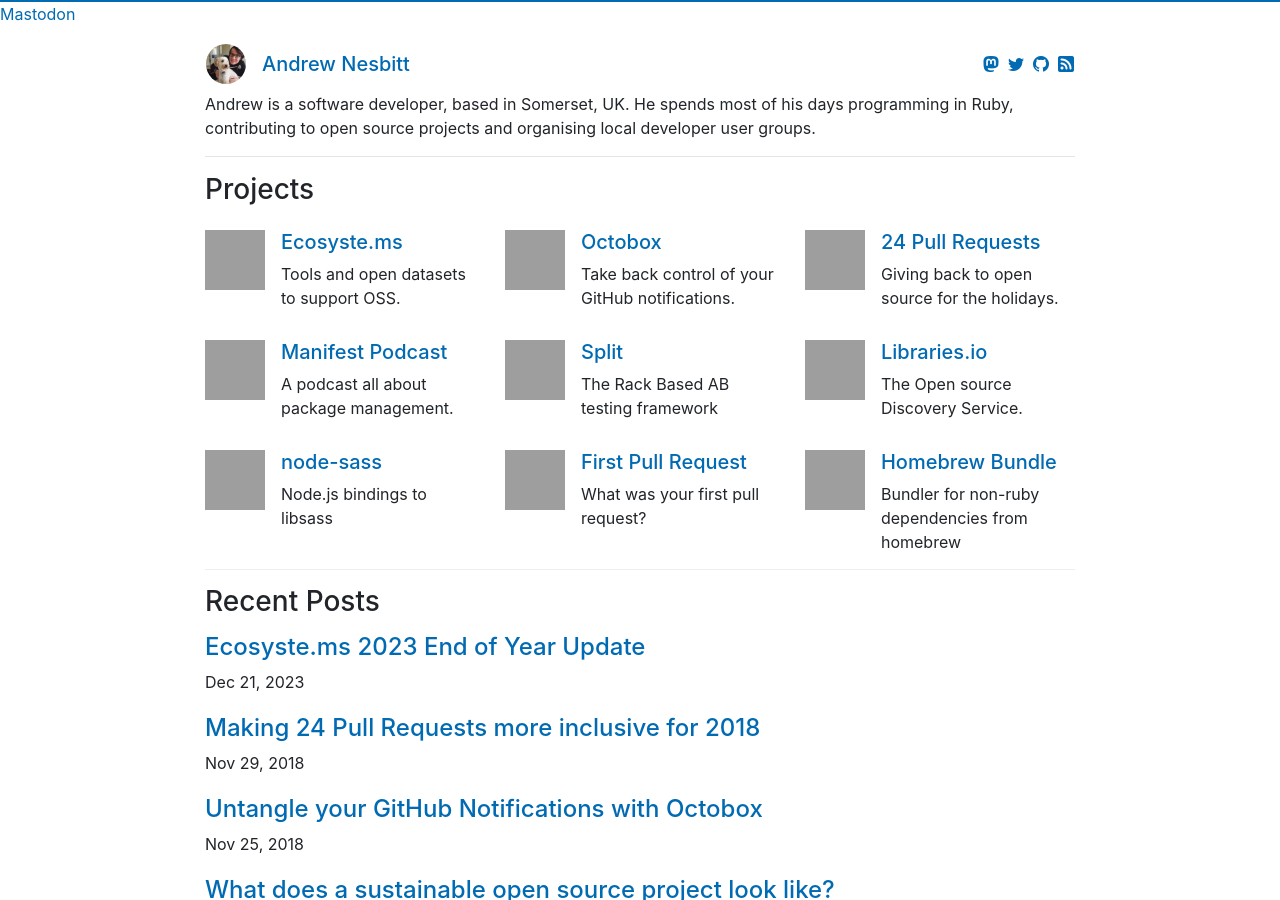
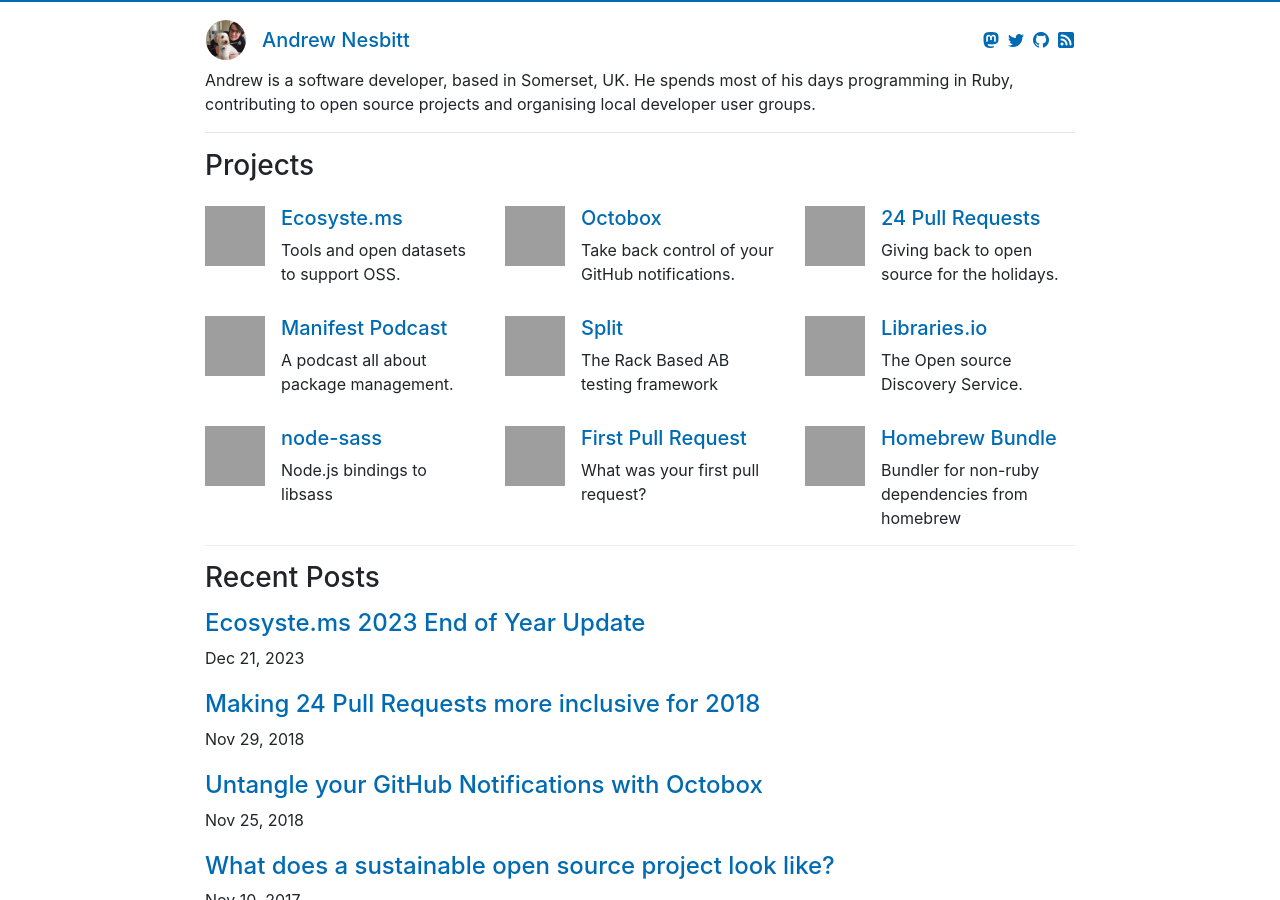
Before and after one commit to andrew/nesbitt.io, a Jekyll site: the page built from index.md, in a window 1280 px wide and 900 px high, cut to the strip 0-900 px from the top of the window. Built offline with Jekyll 4.4.1, drawn with Linux system fonts in a browser that asks for light colours; grey boxes are pictures that could not be loaded.

Commit message:
Remove redundant links in default.html

```diff
--- a/_layouts/default.html
+++ b/_layouts/default.html
@@ -6,7 +6,6 @@
     <meta content='noodp' name='robots'>
     <meta name="viewport" content="width=device-width, initial-scale=1, maximum-scale=1">
     <meta name="apple-mobile-web-app-capable" content="yes">
-    <a rel="me" href="https://mastodon.social/@andrewnez">Mastodon</a>
     <link href='/style.css' rel='stylesheet' type='text/css'>
     <link rel="stylesheet" href="https://maxcdn.bootstrapcdn.com/bootstrap/4.0.0-beta.2/css/bootstrap.min.css" integrity="sha384-PsH8R72JQ3SOdhVi3uxftmaW6Vc51MKb0q5P2rRUpPvrszuE4W1povHYgTpBfshb" crossorigin="anonymous">
     <link rel="stylesheet" href="https://cdn.jsdelivr.net/npm/bootstrap-icons@1.11.3/font/bootstrap-icons.min.css">
@@ -26,9 +25,9 @@
 
           <ul class="navbar-nav nav ml-auto">
             <li class="nav-item">
-              <a href="https://mastodon.social/@andrewnez" title="Mastodon"><i class="bi bi-mastodon"></i></a>&nbsp;
-              <a href="https://twitter.com/teabass" title="Twitter"><i class="bi bi-twitter"></i></a>&nbsp;
-              <a href="https://github.com/andrew" title="GitHub"><i class="bi bi-github"></i></a>&nbsp;
+              <a rel="me" href="https://mastodon.social/@andrewnez" title="Mastodon"><i class="bi bi-mastodon"></i></a>&nbsp;
+              <a rel="me" href="https://twitter.com/teabass" title="Twitter"><i class="bi bi-twitter"></i></a>&nbsp;
+              <a rel="me" href="https://github.com/andrew" title="GitHub"><i class="bi bi-github"></i></a>&nbsp;
               <a href="{{ "/feed.xml" | relative_url }}" title="RSS/Atom Feed"><i class="bi bi-rss-fill"></i></a>
             </li>
             <li class="navbar-item">
```
